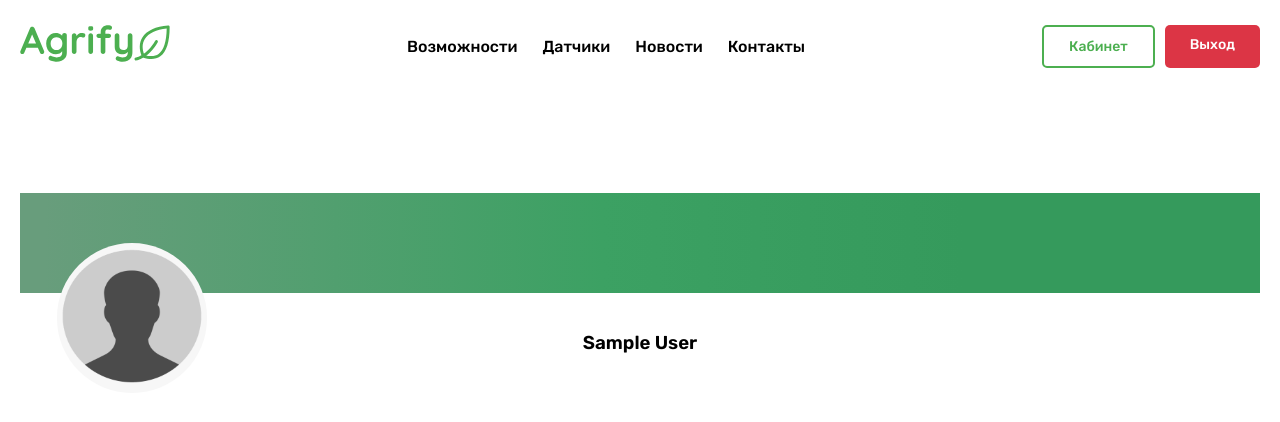
After one commit to sherov-eldor/cluster-with-oneID, a Flask app: page /user/profile in a window 1280 px wide. The commit adds this page. Shown: the top 422 px of the page. Run offline with Flask 2, Linux system fonts and the light colour scheme; the visitor is signed in with stand-in values (Sample User, id 1); data comes from the database, SQL or seed files in the repository.

Commit message:
added flask login

```diff
--- a/app/__init__.py
+++ b/app/__init__.py
@@ -1,6 +1,7 @@
 from flask_sqlalchemy import SQLAlchemy
 from flask_oneid import OneID
 from flask import *
+from flask_login import LoginManager
 
 
 oneid = OneID()
@@ -9,6 +10,9 @@ app = Flask(__name__)
 app.config.from_pyfile('config.py')
 db = SQLAlchemy(app)
 oneid.init_app(app)
+
+login_manager = LoginManager()
+login_manager.init_app(app)
 
 
 with app.app_context():
--- a/app/config.py
+++ b/app/config.py
@@ -1,10 +1,9 @@
-from flask import Config
 
 ONEID_LOGIN = "at_agrosanoat_markazi"
 ONEID_PASSWORD = "nCeV5BFAcruvPxW9sK721qdR"
 ONEID_URL = "https://sso.egov.uz/sso/oauth/Authorization.do" # defaul https://sso.egov.uz/sso/oauth/Authorization.do
 
-# SECRET_KEY = '114d7b45bc27a059cfb5f327378eb01d1'
+SECRET_KEY = '114d7b45bc27a059cfb5f327378eb01d1'
 
 SQLALCHEMY_DATABASE_URI = "postgresql://postgres:password@localhost:5432/one_ID"
 SQLALCHEMY_ECHO = True
--- a/app/models.py
+++ b/app/models.py
@@ -1,7 +1,8 @@
 from app import app, db
+from flask_login import UserMixin
 
 
-class User(db.Model):
+class User(db.Model, UserMixin):
     __tablname__ = 'users'
 
     id = db.Column(db.Integer(), primary_key = True)
--- a/app/route.py
+++ b/app/route.py
@@ -1,5 +1,6 @@
-from app import app, oneid, db
+from app import app, oneid, db, login_manager
 from flask import render_template, request, redirect, url_for, jsonify
+from flask_login import current_user, login_user, login_required, logout_user
 
 from app.models import User
 
@@ -15,10 +16,34 @@ def register():
 def login():
     return render_template('auth/login.html')
 
+@login_manager.user_loader
+def load_user(user_id):
+    if user_id != "None":
+        return User.query.get(int(user_id))
+    else :
+        pass
+
+
 @app.route('/get/params', methods = ['GET'])
 def get_params():
     data = oneid.Params_To_Dict(request.args)
-    user = User(pin = data['pin'], full_name = data['full_name'], email = data['email'], user_id = data['user_id'], pport_no = data['pport_no'])
-    db.session.add(user)
-    db.session.commit()
-    return jsonify(data)
+    user_req = User.query.filter_by(user_id = data['user_id']).first()
+    if user_req :
+        login_user(user_req)
+    else :
+        user = User(pin = data['pin'], full_name = data['full_name'], email = data['email'], user_id = data['user_id'], pport_no = data['pport_no'])
+        db.session.add(user)
+        db.session.commit()
+        login_user(user)
+    return redirect('/')
+
+@app.route('/user/profile')
+@login_required
+def user_profile():
+    return render_template('profile.html')
+
+@app.route('/user/logout')
+@login_required
+def logout():
+    logout_user()
+    return redirect(url_for('home'))
--- a/app/static/style.css
+++ b/app/static/style.css
@@ -67,6 +67,8 @@ button {
   gap: 10px;
 }
 
+
+
 .header__link {
   text-decoration: none;
   font-weight: 500;
@@ -90,9 +92,19 @@ button {
   transition: 0.2s;
 }
 
+.logout {
+  background-color: #dc3545;
+  color: #fff;
+  border: none;
+}
+
 .header__button:hover {
   background-color: #4caf50;
   color: #fff;
+}
+
+.logout:hover {
+  background-color: #5c1018;
 }
 
 .header__button--active {
@@ -223,7 +235,7 @@ section {
   color: #479c4b;
 }
 
-.signin__block{
+.signin__block {
   margin-top: 100px;
   background-color: #479c4b;
   height: 300px;
@@ -232,7 +244,8 @@ section {
   align-items: center;
 }
 
-.signin__inner, .signin__typography {
+.signin__inner,
+.signin__typography {
   display: flex;
   justify-content: center;
   align-items: center;
@@ -242,7 +255,7 @@ section {
   flex-direction: column;
 }
 
-.signin__block--title{
+.signin__block--title {
   text-align: center;
   font-size: 36px;
   font-weight: 700;
@@ -268,12 +281,13 @@ section {
 }
 
 .footer {
+  margin-top: 100px;
   background-color: #f9f9f9;
 }
 
 .footer__innner {
   display: flex;
-    justify-content:space-between;
+  justify-content: space-between;
   align-items: flex-start;
   padding: 50px 0px;
 }
@@ -332,7 +346,7 @@ section {
   transition: .5s;
 }
 
-.auth .container{
+.auth .container {
   display: flex;
   align-items: center;
   justify-content: center;
@@ -390,7 +404,7 @@ section {
   outline: none;
 }
 
-.auth__input:focus{
+.auth__input:focus {
   border: 1px solid #918a8a !important;
 }
 
@@ -401,16 +415,16 @@ section {
   background-color: #51cf66;
 }
 
-.auth__focus:hover{
+.auth__focus:hover {
   background-color: #2b8a3e;
 }
 
-.auth__focus--out{
+.auth__focus--out {
   padding: 5px 10px;
   color: #212529;
 }
 
-.auth__focus--out:hover{
+.auth__focus--out:hover {
   background-color: #d5d2d2;
 }
 
@@ -424,7 +438,7 @@ section {
   height: 26px;
 }
 
-.auth__button{
+.auth__button {
   display: flex;
   align-items: center;
   justify-content: center;
@@ -432,6 +446,7 @@ section {
   padding: 5px 10px;
   cursor: pointer;
 }
+
 .auth__button:hover {
   border: 1px solid #69db7c;
   border-radius: 5px;
@@ -445,3 +460,43 @@ section {
 .auth__input--content {
   display: none;
 }
+
+.user {
+  margin-top: 100px;
+}
+
+.user__header--first {
+  background: linear-gradient(90deg, rgb(53, 154, 92) 24%, rgb(60, 161, 99) 53%, rgba(104, 157, 124, 1) 98%);
+  height: 100px;
+  width: 100%;
+  transform: rotate(180deg);
+}
+
+.user__header--second {
+  height: 100px;
+  width: 100%;
+  display: flex;
+  align-items: center;
+  justify-content: center;
+}
+
+.user__header {
+  position: relative;
+  /* display: flex;
+  flex-direction: column-reverse; */
+}
+
+.user__imagebox {
+  overflow: hidden;
+  width: 150px;
+  height: 150px;
+  border-radius: 50%;
+  position: absolute;
+  top: 25%;
+  left: 3%;
+}
+
+.user__img {
+  width: 150px;
+  height: 150px;
+}
--- a/app/templates/base.html
+++ b/app/templates/base.html
@@ -16,6 +16,40 @@
 
 <body>
     <div class="body__inner">
+        <header class="header">
+            <div class="container">
+                <div class="header__inner">
+                    <a href="/" class="header__link">
+                        <img src="{{ url_for('static', filename='images/agrify_logo.svg') }}" alt="" class="logo">
+                    </a>
+                    <ul class="header__list">
+                        <li class="header__item">
+                            <a href="" class="header__link">Возможности</a>
+                        </li>
+                        <li class="header__item">
+                            <a href="" class="header__link">Датчики</a>
+                        </li>
+                        <li class="header__item">
+                            <a href="" class="header__link">Новости</a>
+                        </li>
+                        <li class="header__item">
+                            <a href="" class="header__link">Контакты</a>
+                        </li>
+                    </ul>
+                    <div class="header__buttons">
+                        {% if current_user.is_authenticated %}
+                        <a href="/user/profile" type="button" class="header__button">Кабинет</a>
+                        <a href="/user/logout" type="button" class="header__button logout">Выход</a>
+                        {% else %}
+                        <a href="/auth/login" type="button" class="header__button">Войти</a>
+                        <a href="/auth/register" type="button"
+                            class="header__button header__button--active">Зарегистрироваться</a>
+                        {% endif %}
+
+                    </div>
+                </div>
+            </div>
+        </header>
         {% block container %}
 
         {% endblock container %}
--- /dev/null
+++ b/app/templates/profile.html
@@ -0,0 +1,23 @@
+{% extends 'base.html' %}
+
+{% block container %}
+
+    <div class="user">
+        <div class="container">
+            <div class="user__header">
+                <div class="user__header--first">
+
+                </div>
+                <div class="user__header--second">
+                    <h3 class="user__name">
+                        {{current_user.full_name}}
+                    </h3>
+                </div>
+                <div class="user__imagebox">
+                    <img src="{{ url_for('static', filename='images/user_image.png') }}" alt="user image" class="user__img">
+                </div>
+            </div>
+        </div>
+    </div>
+
+{% endblock container %}
```
Also changed, not shown: app/templates/index.html (+4 -28 lines), app/static/images/user_image.png (added). Lines whose indentation alone changed are shown as unchanged.
